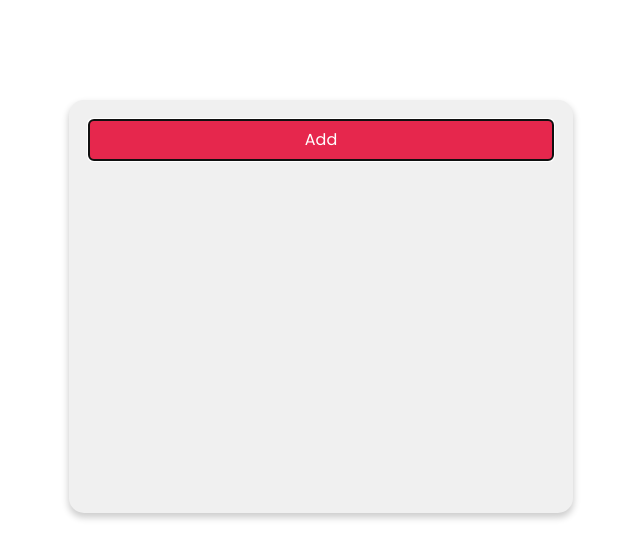
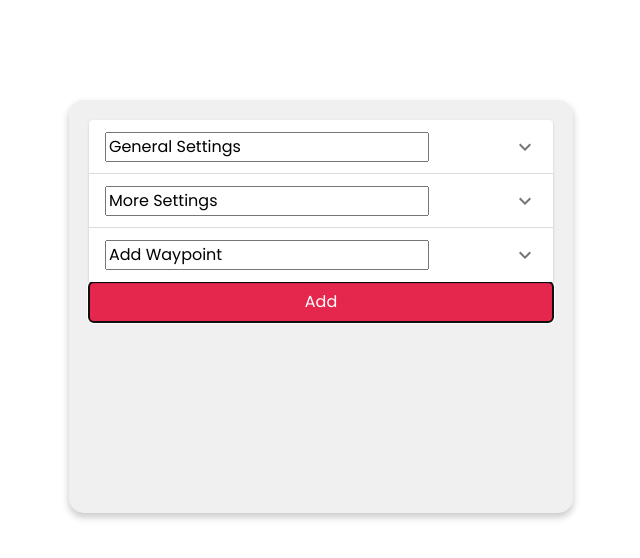
Before and after one commit to FatehAK/react-accordion, a React app: page / in a window 1280 px wide. Both pictures are taken after a click on the button "Add". Shown: the whole page, without its empty margins (31-671 px from the left). Built offline with nearby package versions, Linux system fonts and the light colour scheme.

Commit message:
test accordion

```diff
--- a/package.json
+++ b/package.json
@@ -5,6 +5,8 @@
   "description": "custom accordion in react",
   "author": "fatehak",
   "dependencies": {
+    "@material-ui/core": "^4.4.1",
+    "@material-ui/icons": "^4.4.1",
     "node-sass": "^4.12.0",
     "react": "^16.9.0",
     "react-dom": "^16.9.0",
--- a/public/index.html
+++ b/public/index.html
@@ -8,8 +8,9 @@
     <link rel="shortcut icon" href="%PUBLIC_URL%/favicon.ico" />
     <link rel="manifest" href="%PUBLIC_URL%/manifest.json" />
     <link rel="stylesheet" href="https://fonts.googleapis.com/css?family=Poppins:300,400,500,700&display=swap" />
+    <link rel="stylesheet" href="https://fonts.googleapis.com/css?family=Roboto:300,400,500,700&display=swap" />
     <link rel="stylesheet" href="https://cdnjs.cloudflare.com/ajax/libs/twitter-bootstrap/4.3.1/css/bootstrap-reboot.min.css">
-    <title>Lynk Logistics</title>
+    <title>React Accordion</title>
 </head>
 
 <body>
--- a/src/components/TransportFlow/TransportFlow.js
+++ b/src/components/TransportFlow/TransportFlow.js
@@ -1,13 +1,89 @@
 import React from 'react';
+import ExpansionPanel from '@material-ui/core/ExpansionPanel';
+import ExpansionPanelDetails from '@material-ui/core/ExpansionPanelDetails';
+import ExpansionPanelSummary from '@material-ui/core/ExpansionPanelSummary';
+import Typography from '@material-ui/core/Typography';
+import ExpandMoreIcon from '@material-ui/icons/ExpandMore';
 import './TransportFlow.scss';
 
 class TransportFlow extends React.Component {
+    state = {
+        expanded: false,
+        points: [],
+        count: 3
+    };
 
-    addWaypoint() { }
+    handleChange = (panel) => {
+        return (evt, isExpanded) => {
+            console.log('isExpanded', isExpanded);
+            if (isExpanded) {
+                console.log('expanded', panel);
+                this.setState({ expanded: panel });
+            } else {
+                console.log('closed', panel);
+                this.setState({ expanded: false });
+            }
+        }
+    };
+
+    addWaypoint = () => {
+        console.log(this.state.count);
+        const arr = [];
+        const pointPanel = (
+            <ExpansionPanel expanded={this.state.expanded === `panel${this.state.count}`} onChange={this.handleChange(`panel${this.state.count}`)}>
+                <ExpansionPanelSummary expandIcon={<ExpandMoreIcon />} id={`panel${this.state.count}bh-header`} aria-controls={`panel${this.state.count}bh-content`}>
+                    {(this.state.expanded === `panel${this.state.count}`) ? (
+                        <input type="text" value="Add Waypoint" style={{ border: '1px solid blue' }} />
+                    ) : (
+                            <input type="text" value="Add Waypoint" />
+                        )}
+                </ExpansionPanelSummary>
+                <ExpansionPanelDetails>
+                    <Typography>Some more text</Typography>
+                </ExpansionPanelDetails>
+            </ExpansionPanel>
+        );
+        arr.push(pointPanel);
+        // this.setState((prevState) => ({
+        //     points: [...prevState.points, pointPanel],
+        //     count: prevState.count + 1
+        // }));
+        this.setState({
+            points: [...arr]
+        })
+    };
 
     render() {
+        console.log('state', this.state);
         return (
             <div className="transport-flow">
+                {/* panel 1 */}
+                <ExpansionPanel expanded={this.state.expanded === 'panel1'} onChange={this.handleChange('panel1')}>
+                    <ExpansionPanelSummary expandIcon={<ExpandMoreIcon />} id="panel1bh-header" aria-controls="panel1bh-content">
+                        {(this.state.expanded === 'panel1') ? (
+                            <input type="text" value="General Settings" style={{ border: '1px solid blue' }} />
+                        ) : (
+                                <input type="text" value="General Settings" />
+                            )}
+                    </ExpansionPanelSummary>
+                    <ExpansionPanelDetails>
+                        <Typography>Some Text</Typography>
+                    </ExpansionPanelDetails>
+                </ExpansionPanel>
+                {/* panel 2 */}
+                <ExpansionPanel expanded={this.state.expanded === 'panel2'} onChange={this.handleChange('panel2')}>
+                    <ExpansionPanelSummary expandIcon={<ExpandMoreIcon />} id="panel2bh-header" aria-controls="panel2bh-content">
+                        {(this.state.expanded === 'panel2') ? (
+                            <input type="text" value="More Settings" style={{ border: '1px solid blue' }} />
+                        ) : (
+                                <input type="text" value="More Settings" />
+                            )}
+                    </ExpansionPanelSummary>
+                    <ExpansionPanelDetails>
+                        <Typography>Some more text</Typography>
+                    </ExpansionPanelDetails>
+                </ExpansionPanel>
+                {this.state.points.map((point) => point)}
                 <button className="add-waypoint" onClick={() => this.addWaypoint()}>Add</button>
             </div>
         );
```
Also changed, not shown: 1 other file.
